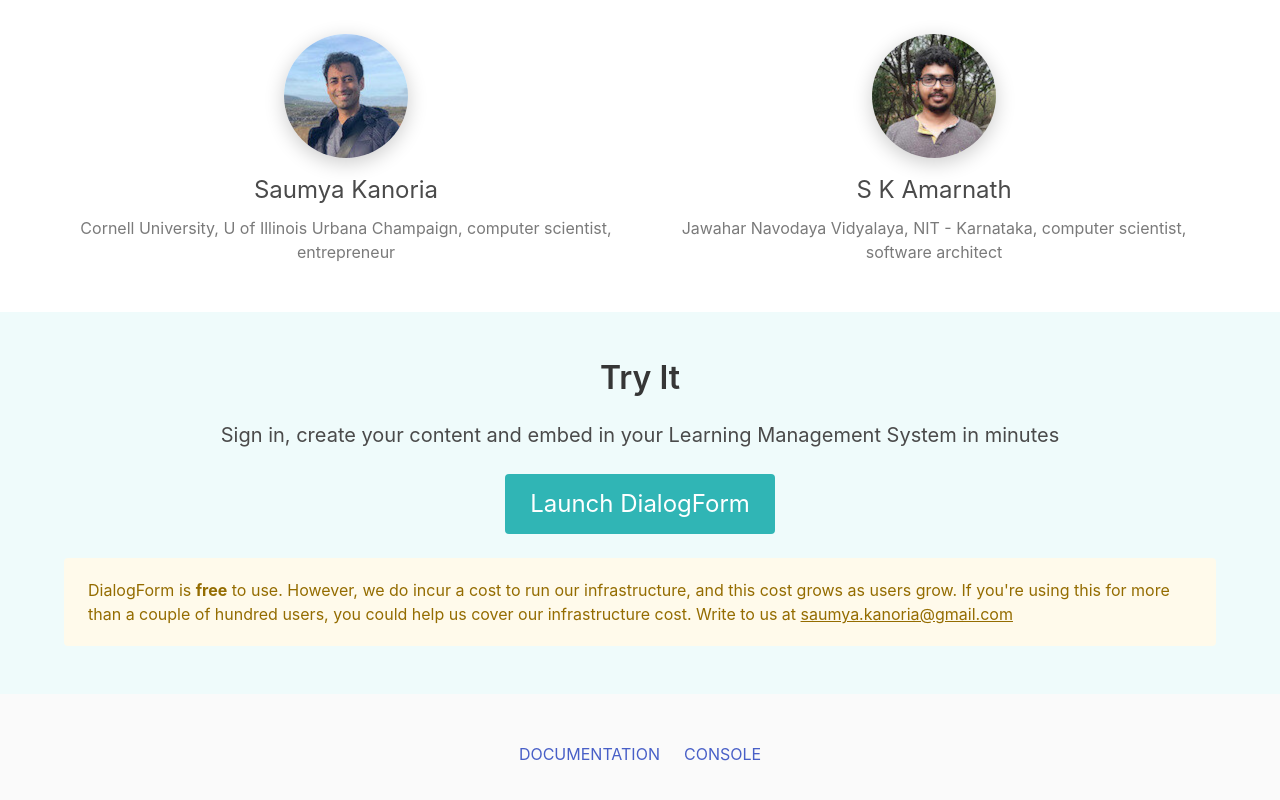
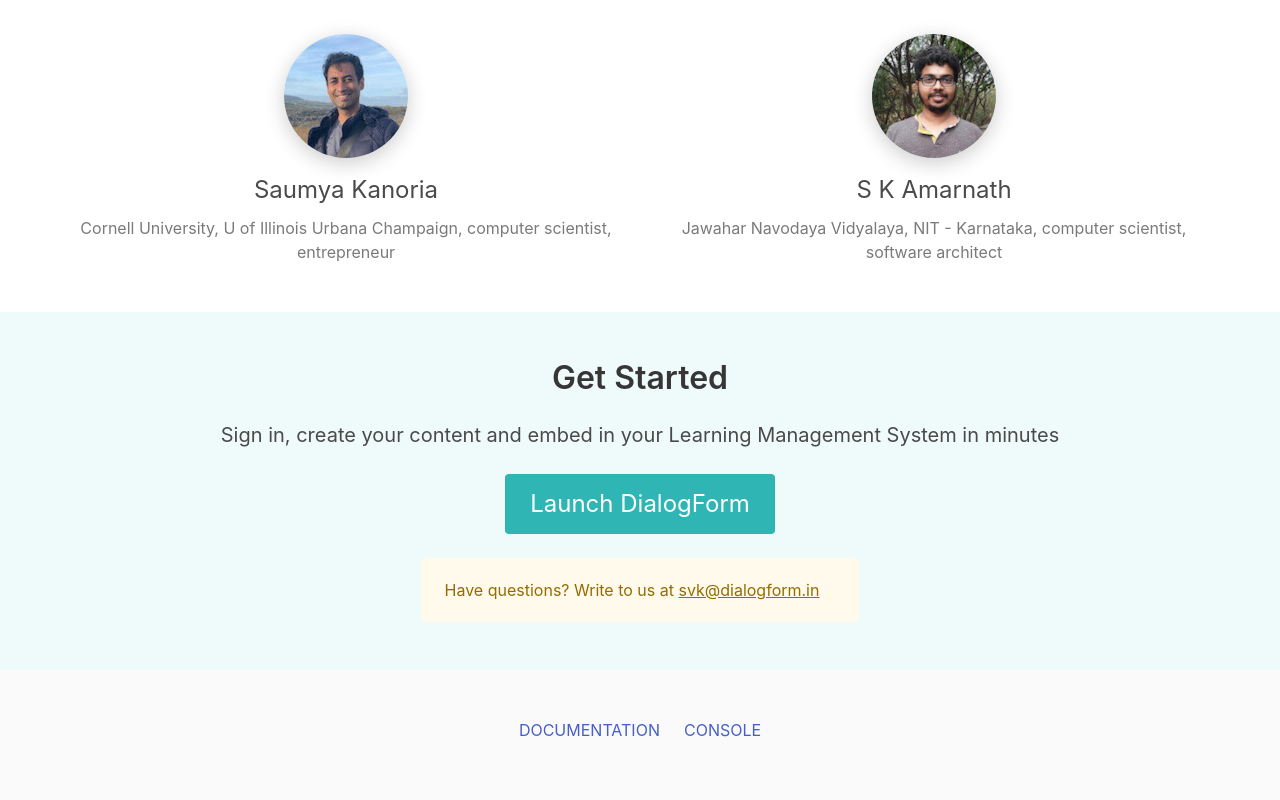
Before and after one commit to X-FLR6/chatbot-website, a Gatsby site: page / in a window 1280 px wide. Shown: the part 1996-2796 px from the top of the page. Built offline with nearby package versions, Linux system fonts and the light colour scheme; Gatsby itself is replaced by a stand-in of ours; a script that the page names is missing.

Commit message:
Updates favicon and email address

```diff
--- a/gatsby-config.js
+++ b/gatsby-config.js
@@ -26,7 +26,7 @@
         background_color: `#663399`,
         theme_color: `#663399`,
         display: `minimal-ui`,
-        icon: `src/images/gatsby-icon.png`, // This path is relative to the root of the site.
+        icon: `src/images/logo.png`, // This path is relative to the root of the site.
       },
     },
     // this (optional) plugin enables Progressive Web App + Offline functionality
--- a/src/pages/index.js
+++ b/src/pages/index.js
@@ -120,7 +120,7 @@
       </section>
       <section className="section has-background-primary-light">
         <div className="container is-flex is-flex-direction-column is-align-items-center">
-          <h3 className="title">Try It</h3>
+          <h3 className="title">Get Started</h3>
           <p className="is-size-5">
             Sign in, create your content and embed in your Learning Management
             System in minutes
@@ -136,13 +136,8 @@
           <div className="columns">
             <div className="column">
               <p className="notification is-warning is-light">
-                DialogForm is <b>free</b> to use. However, we do incur a cost to
-                run our infrastructure, and this cost grows as users grow. If
-                you&apos;re using this for more than a couple of hundred users,
-                you could help us cover our infrastructure cost. Write to us at{" "}
-                <a href="mailto:saumya.kanoria@madamcurious.com">
-                  saumya.kanoria@gmail.com
-                </a>
+                Have questions? Write to us at{" "}
+                <a href="mailto:svk@dialogform.in">svk@dialogform.in</a>
               </p>
             </div>
           </div>
```
Also changed, not shown: src/images/gatsby-astronaut.png (deleted), src/images/logo.png (added).
